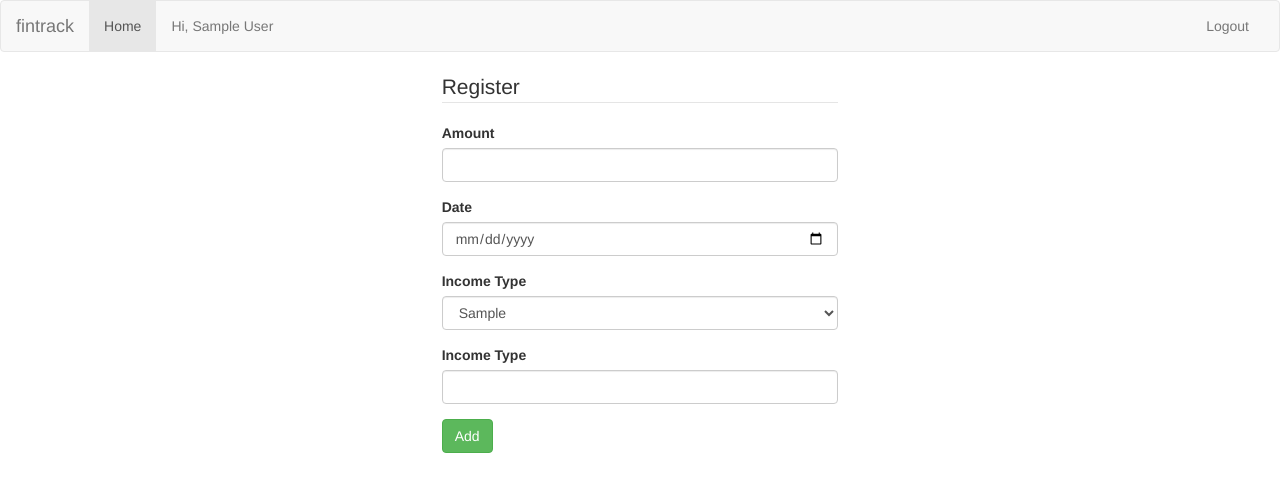
After one commit to heinrichgh/fintrack, a Flask app: page /specify-income in a window 1280 px wide. The commit adds this page. Shown: the top 492 px of the page. Run offline with Flask 2, Linux system fonts and the light colour scheme; a user stored in the database is signed in; tables that the repository leaves empty hold one stand-in row (values such as "Sample post"); some libraries are stand-ins or nearby versions.

Commit message:
Income Specification in progress

```diff
--- a/app/forms.py
+++ b/app/forms.py
@@ -1,6 +1,6 @@
 __author__ = 'heinrich'
 from flask.ext.wtf import Form
-from wtforms import StringField, PasswordField
+from wtforms import StringField, PasswordField, FloatField, DateField, SelectField
 from wtforms.validators import DataRequired, EqualTo, Email
 
 
@@ -15,3 +15,10 @@ class RegisterForm(Form):
 class LoginForm(Form):
     email = StringField('Email', validators=[DataRequired(), Email()])
     password = PasswordField('Password', validators=[DataRequired()])
+
+
+class IncomeForm(Form):
+    amount = FloatField('Amount', validators=[DataRequired()])
+    date = DateField('Date', validators=[DataRequired()])
+    incomeType = SelectField('Income Type', validators=[DataRequired()])
+    newIncomeType = StringField('Income Type')
--- a/app/models.py
+++ b/app/models.py
@@ -47,6 +47,7 @@ class Income(db.Model):
     ifkUserID = db.Column(db.Integer, db.ForeignKey('user.ipkUserID'))
     ifkIncomeType = db.Column(db.Integer, db.ForeignKey('income_type.ipkIncomeType'))
     fAmount = db.Column(db.Float)
+    dDate = db.Column(db.DateTime)
     incomeType = db.relationship('IncomeType', backref='income')
 
 
@@ -61,6 +62,7 @@ class Expenditure(db.Model):
     ifkUserID = db.Column(db.Integer, db.ForeignKey('user.ipkUserID'))
     ifkExpenditureType = db.Column(db.Integer, db.ForeignKey('expenditure_type.ipkExpenditureType'))
     fAmount = db.Column(db.Float)
+    dDate = db.Column(db.DateTime)
     expenditureType = db.relationship('ExpenditureType', backref='expenditure')
 
 
--- a/app/templates/base/base.html
+++ b/app/templates/base/base.html
@@ -6,7 +6,7 @@
     <meta name="viewport" content="width=device-width, initial-scale=1">
 
     {% if title %}
-    <title>{{ title }} - Fintrack</title>
+    <title>Fintrack - {{ title }}</title>
     {% else %}
     <title>Welcome to Fintrack</title>
     {% endif %}
--- /dev/null
+++ b/app/templates/specify_income.html
@@ -0,0 +1,42 @@
+{% extends "base/base.html" %}
+{% block content %}
+    <div class="row">
+        <div class="col-md-offset-4 col-md-4">
+            <fieldset>
+                <legend>Register</legend>
+                <form action="" method="post" name="specify-income">
+                    {{ form.hidden_tag() }}
+                    <div class="form-group {% if form.amount.errors|length %}has-error{% elif form.is_submitted() %}has-success{% endif %}">
+                        {{ form.amount.label(class="control-label") }}
+                        {{ form.amount(size=32, class="form-control") }}
+                        {%  for error in form.amount.errors %}
+                            <span class="help-block">{{ error }}</span>
+                        {% endfor %}
+                    </div>
+                    <div class="form-group {% if form.date.errors|length %}has-error{% elif form.is_submitted() %}has-success{% endif %}">
+                        {{ form.date.label(class="control-label") }}
+                        {{ form.date(size=32, class="form-control") }}
+                        {%  for error in form.date.errors %}
+                            <span class="help-block">{{ error }}</span>
+                        {% endfor %}
+                    </div>
+                    <div class="form-group {% if form.incomeType.errors|length %}has-error{% elif form.is_submitted() %}has-success{% endif %}">
+                        {{ form.incomeType.label(class="control-label") }}
+                        {{ form.incomeType(class="form-control") }}
+                        {%  for error in form.incomeType.errors %}
+                            <span class="help-block">{{ error }}</span>
+                        {% endfor %}
+                    </div>
+                    <div class="form-group {% if form.newIncomeType.errors|length %}has-error{% elif form.is_submitted() %}has-success{% endif %}">
+                        {{ form.newIncomeType.label(class="control-label") }}
+                        {{ form.newIncomeType(size=32, class="form-control") }}
+                        {%  for error in form.newIncomeType.errors %}
+                            <span class="help-block">{{ error }}</span>
+                        {% endfor %}
+                    </div>
+                    <button class="btn btn-success" type="submit">Add</button>
+                </form>
+            </fieldset>
+        </div>
+    </div>
+{% endblock %}
--- a/app/views.py
+++ b/app/views.py
@@ -2,7 +2,7 @@ __author__ = 'heinrich'
 from flask import render_template, flash, g, redirect, url_for
 from app import app, db, lm
 from flask.ext.login import login_user, logout_user, current_user, login_required
-from .forms import RegisterForm, LoginForm
+from .forms import RegisterForm, LoginForm, IncomeForm
 from .models import User
 
 
@@ -38,6 +38,16 @@ def register():
     return render_template('register.html', title='Register', form=form)
 
 
+@app.route('/specify-income', methods=['GET', 'POST'])
+@login_required
+def specify_income():
+    form = IncomeForm()
+    form.incomeType.choices = [(it.ipkIncomeType, it.sType) for it in g.user.incomeTypes.all()]
+    if form.validate_on_submit():
+        None
+    return render_template('specify_income.html', title='Specify Income', form=form)
+
+
 @app.route('/logout')
 @login_required
 def logout():
```
